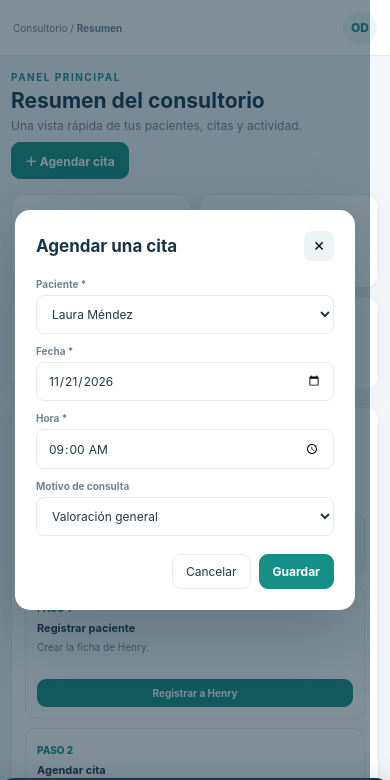
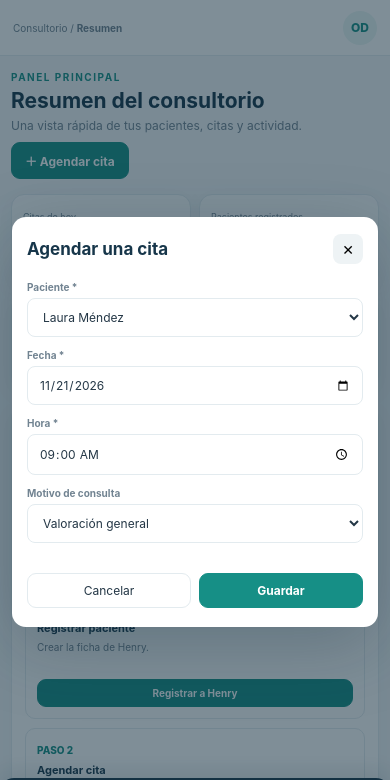
Before and after one commit to haperez86/consultorio-odontologico, a plain HTML site: page index.html in a window 390 px wide. Both pictures are taken after a click on the button "＋ Agendar cita". Shown: the top 780 px of the page. Drawn offline with Linux system fonts and the light colour scheme.

Commit message:
fix: corregir ancho y centrado de formularios en móviles

```diff
--- a/index.html
+++ b/index.html
@@ -87,7 +87,23 @@
   .calendar-grid { grid-template-columns: repeat(7, minmax(0, 1fr)); }
   .calendar-day { min-width: 0; overflow: hidden; }
   .week-grid { overflow-x: auto; }
-  .modal, .modal-card, .modalbox { width: calc(100vw - 20px) !important; max-width: calc(100vw - 20px) !important; max-height: calc(100dvh - 24px) !important; overflow-y: auto; }
+  /* El contenedor modal debe cubrir toda la pantalla; el formulario queda centrado dentro. */
+  .modal {
+    position: fixed; inset: 0; z-index: 200;
+    width: 100vw !important; height: 100dvh; max-width: none !important; max-height: none !important;
+    padding: 12px; overflow: hidden; align-items: center; justify-content: center;
+  }
+  .modal .dialog {
+    width: 100%; max-width: 610px; max-height: calc(100dvh - 24px);
+    margin: auto; padding: 17px 15px; border-radius: 14px; overflow-x: hidden; overflow-y: auto;
+  }
+  .modal .formgrid { grid-template-columns: minmax(0, 1fr) !important; gap: 12px; }
+  .modal .field, .modal .field.full { width: 100%; min-width: 0; grid-column: 1 / -1; }
+  .modal .field input, .modal .field select, .modal .field textarea {
+    display: block; width: 100%; max-width: 100%; min-width: 0;
+  }
+  .modal .dialogactions { position: sticky; bottom: -17px; background: white; padding: 12px 0 2px; flex-wrap: wrap; }
+  .modal .dialogactions .btn { flex: 1 1 110px; }
   .modal-backdrop { padding: 10px !important; align-items: center; }
   .actions { gap: 4px; }
   .actions button, .btn { max-width: 100%; }
```
